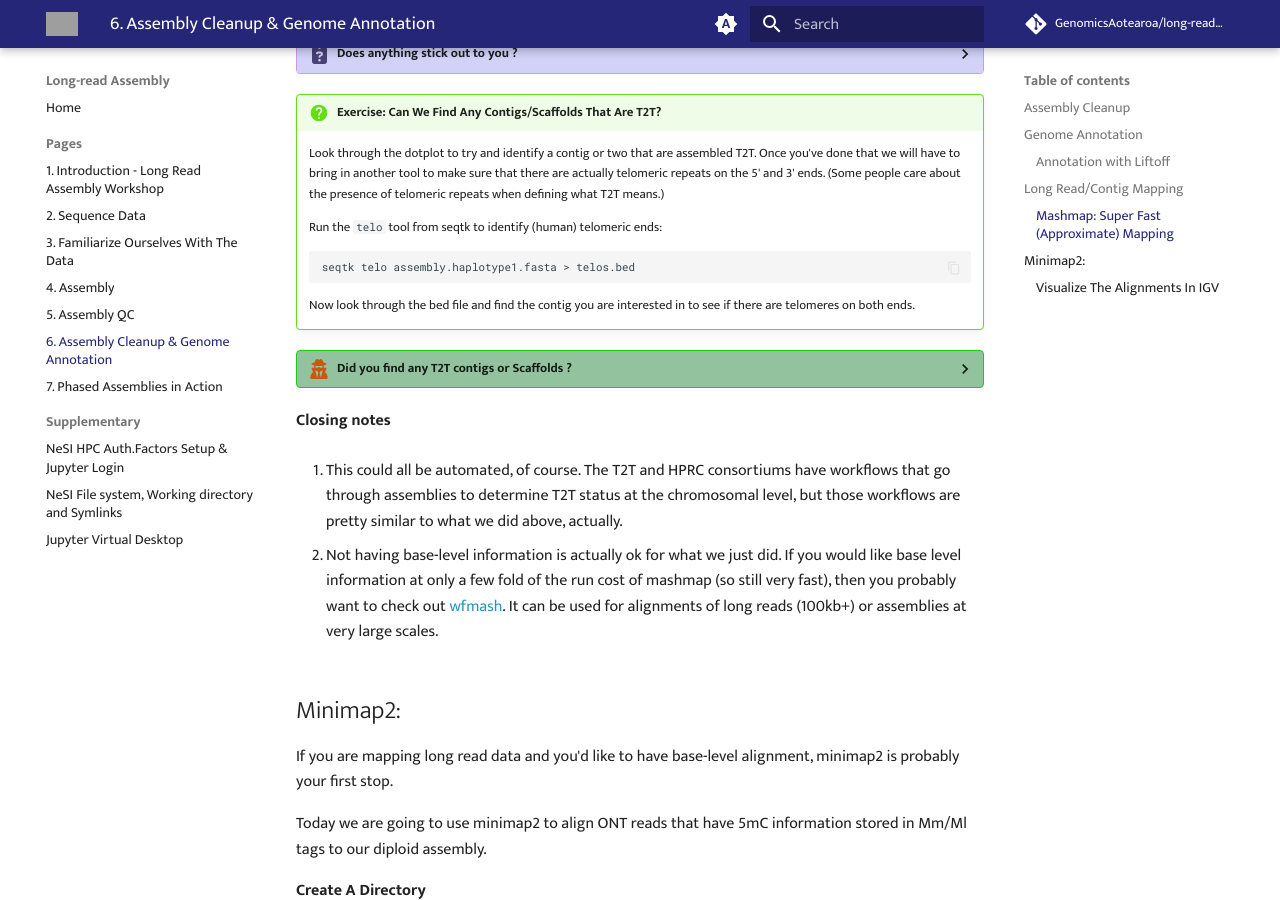
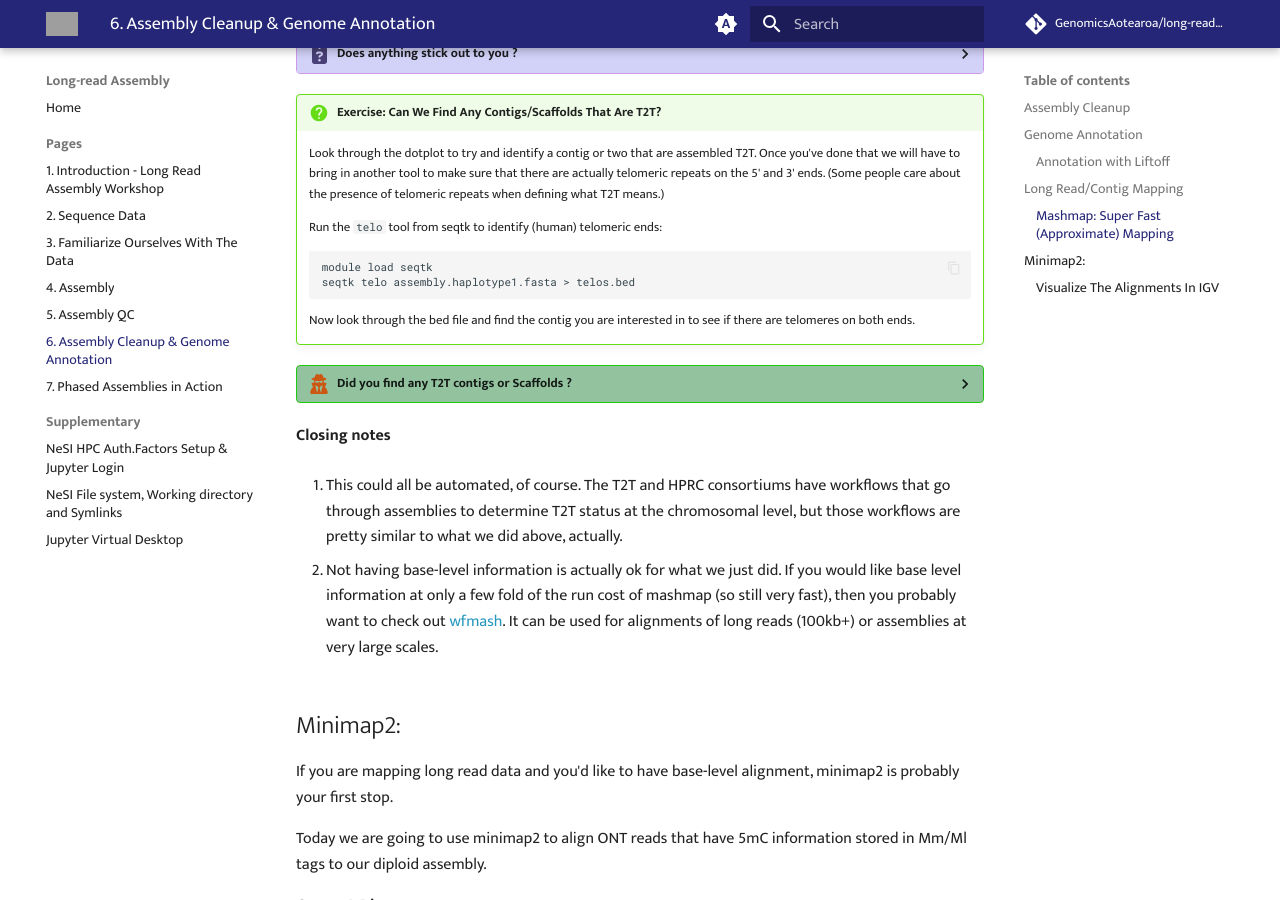
Before and after one commit to GenomicsAotearoa/long-read-assembly, an MkDocs documentation site: the page built from docs/pages/day3b_assembly_cleanup_annotation.md, in a window 1280 px wide and 900 px high, scrolled down 8175 px. Built offline with MkDocs 1.6.1 and Material for MkDocs 9.7.7, drawn with Linux system fonts in a browser that asks for light colours; comment, search, counter and statistics services are not loaded; grey boxes are pictures that could not be loaded.

Commit message:
Add "module load seqtk"

````diff
--- a/docs/pages/day3b_assembly_cleanup_annotation.md
+++ b/docs/pages/day3b_assembly_cleanup_annotation.md
@@ -602,6 +602,7 @@ And take a look at it (you can click on it in your file explorer).
 
     Run the `telo` tool from seqtk to identify (human) telomeric ends:
     ```
+    module load seqtk
     seqtk telo assembly.haplotype1.fasta > telos.bed
     ```
 
````
